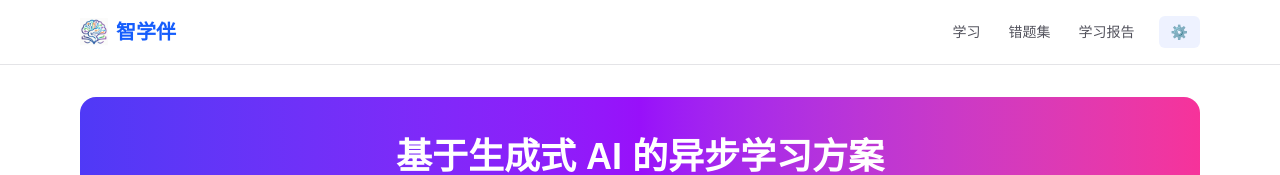
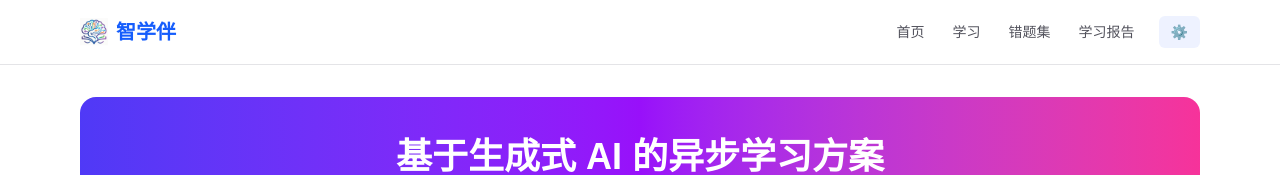
Before and after one commit to YHSome/ZhiXueBan, a Next.js app: page / in a window 1280 px wide. Shown: the top 175 px of the page. Built offline with nearby package versions, Linux system fonts and the light colour scheme.

Commit message:
chore: 恢复导航栏首页按钮

```diff
--- a/src/app/layout.js
+++ b/src/app/layout.js
@@ -34,6 +34,9 @@ export default function RootLayout({ children }) {
           <div className="max-w-6xl mx-auto px-4 py-4 flex justify-between items-center">
             <a href="/" className="text-xl font-bold text-blue-600 flex items-center gap-2 hover:opacity-80 transition-opacity no-underline"><img src="/logo.png" alt="智学伴" className="h-7 w-7" />智学伴</a>
             <nav className="flex items-center gap-1">
+              <a href="/" className="px-3 py-1.5 rounded-md text-sm text-zinc-600 dark:text-zinc-400 hover:bg-zinc-100 dark:hover:bg-zinc-800 transition-colors">
+                首页
+              </a>
               <a href="/learn" className="px-3 py-1.5 rounded-md text-sm text-zinc-600 dark:text-zinc-400 hover:bg-zinc-100 dark:hover:bg-zinc-800 transition-colors">
                 学习
               </a>
```
